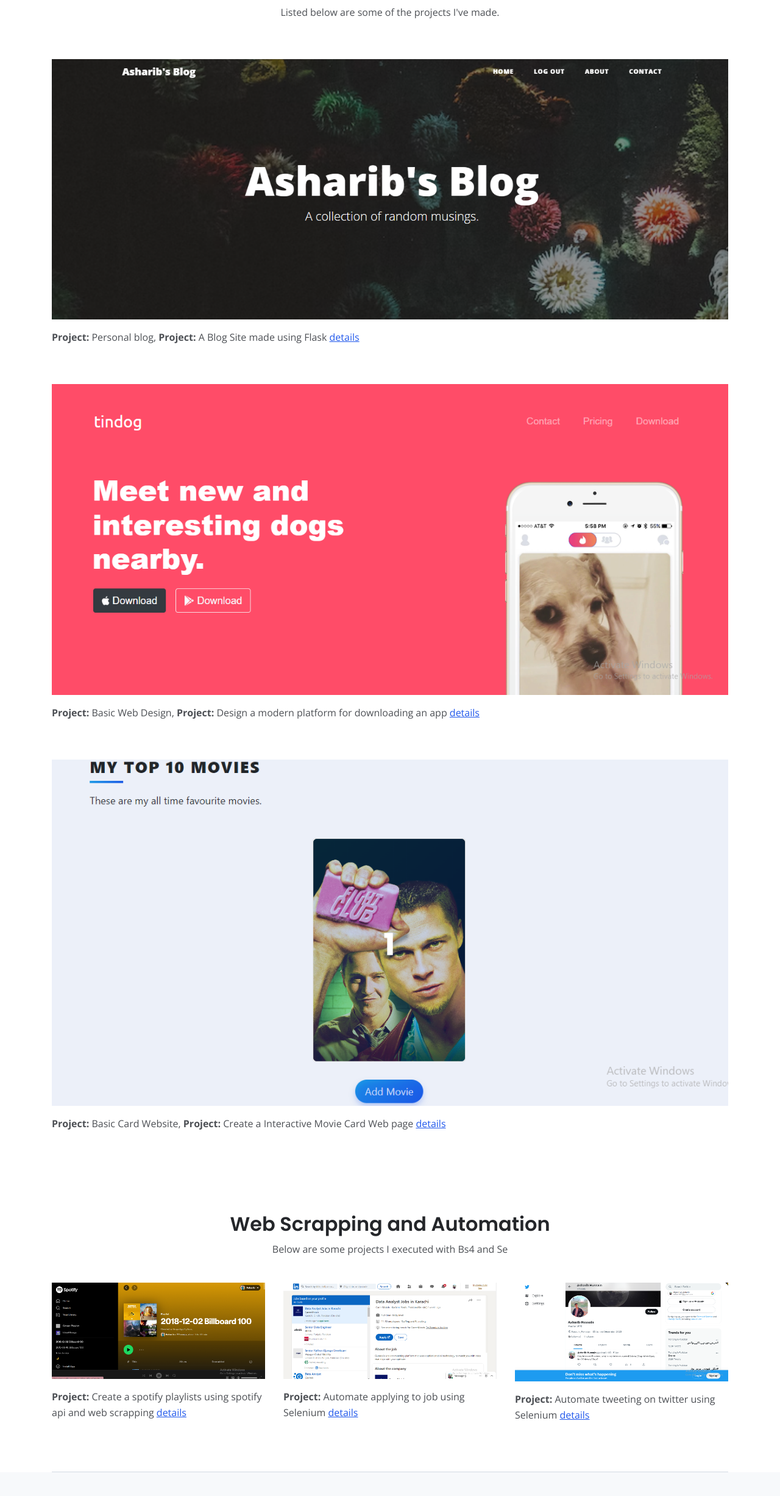
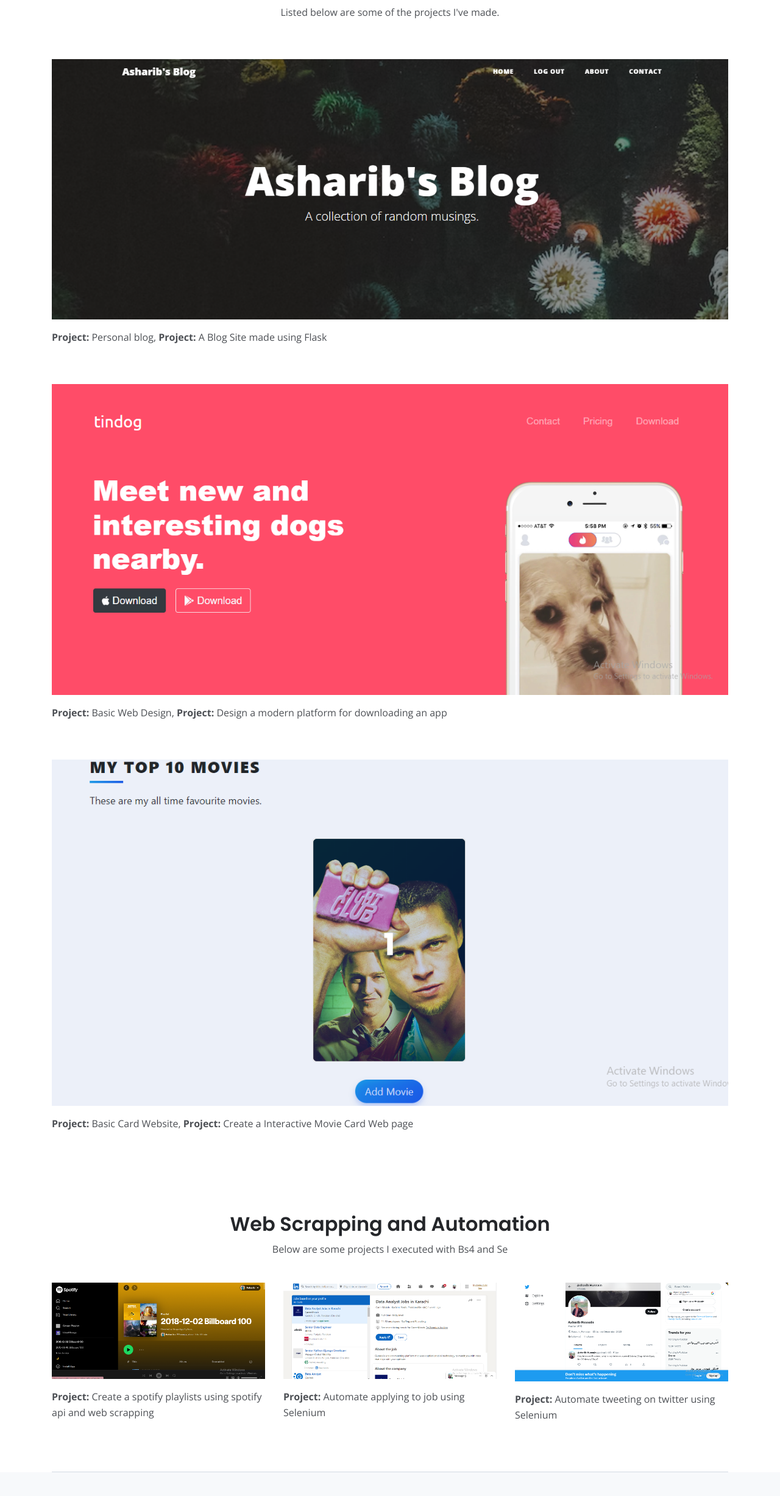
Before and after one commit to coASHder/Portfolio, a plain HTML site: page index.html in a window 1280 px wide. Shown: the part 2191-4645 px from the top of the page at 61% size. Drawn offline with nearby package versions, Linux system fonts and the light colour scheme.

Commit message:
Removed details and image <a>'s

```diff
--- a/index.html
+++ b/index.html
@@ -218,28 +218,21 @@
                 <div class="col-lg-12">
                     <div class="text-container">
                         <div class="image-container">
-                            <a href="project.html">
-                                <img class="img-fluid" src="static/images/Screenshot1.png" alt="alternative">
-                            </a>
+				<img class="img-fluid" src="static/images/Screenshot1.png" alt="alternative">
                         </div> <!-- end of image-container -->
-                        <p><strong>Project:</strong> Personal blog, <strong>Project:</strong> A Blog Site made using Flask
-                            <a class="blue" href="project.html">details</a></p>
+                        <p><strong>Project:</strong> Personal blog, <strong>Project:</strong> A Blog Site made using Flask</p>
                     </div> <!-- end of text-container -->
                     <div class="text-container">
                         <div class="image-container">
-                            <a href="project.html">
                                 <img class="img-fluid" src="static/images/tindog-ss.png" alt="alternative">
-                            </a>
                         </div> <!-- end of image-container -->
-                        <p><strong>Project:</strong> Basic Web Design, <strong>Project:</strong> Design a modern platform for downloading an app  <a class="blue" href="project.html">details</a></p>
+                        <p><strong>Project:</strong> Basic Web Design, <strong>Project:</strong> Design a modern platform for downloading an app</p>
                     </div> <!-- end of text-container -->
                     <div class="text-container">
                         <div class="image-container">
-                            <a href="project.html">
                                 <img class="img-fluid" src="static/images/movie-ss.png" alt="alternative">
-                            </a>
                         </div> <!-- end of image-container -->
-                        <p><strong>Project:</strong> Basic Card Website, <strong>Project:</strong> Create a Interactive Movie Card Web page <a class="blue" href="project.html">details</a></p>
+                        <p><strong>Project:</strong> Basic Card Website, <strong>Project:</strong> Create a Interactive Movie Card Web page</p>
                     </div> <!-- end of text-container -->
                 </div> <!-- end of col -->
             </div> <!-- end of row -->
@@ -262,31 +255,25 @@
                 <div class="col-lg-4">
                     <div class="text-container">
                         <div class="image-container">
-                            <a href="project.html">
                                 <img class="img-fluid" src="static/images/playlists-ss.png" alt="alternative">
-                            </a>
                         </div> <!-- end of image-container -->
-                        <p><strong>Project:</strong> Create a spotify playlists using spotify api and web scrapping <a class="blue" href="project.html">details</a></p>
+                        <p><strong>Project:</strong> Create a spotify playlists using spotify api and web scrapping</p>
                     </div> <!-- end of text-container -->
                 </div> <!-- end of col -->
                 <div class="col-lg-4">
                     <div class="text-container">
                         <div class="image-container">
-                            <a href="project.html">
                                 <img class="img-fluid" src="static/images/linkedin-ss.png" alt="alternative">
-                            </a>
                         </div> <!-- end of image-container -->
-                        <p><strong>Project:</strong> Automate applying to job using Selenium <a class="blue" href="project.html">details</a></p>
+                        <p><strong>Project:</strong> Automate applying to job using Selenium</p>
                     </div> <!-- end of text-container -->
                 </div> <!-- end of col -->
                 <div class="col-lg-4">
                     <div class="text-container">
                         <div class="image-container">
-                            <a href="project.html">
                                 <img class="img-fluid" src="static/images/twitter-ss.png" alt="alternative">
-                            </a>
                         </div> <!-- end of image-container -->
-                        <p><strong>Project:</strong> Automate tweeting on twitter using Selenium <a class="blue" href="project.html">details</a></p>
+                        <p><strong>Project:</strong> Automate tweeting on twitter using Selenium</p>
                     </div> <!-- end of text-container -->
                 </div> <!-- end of col -->
             </div> <!-- end of row -->
```
